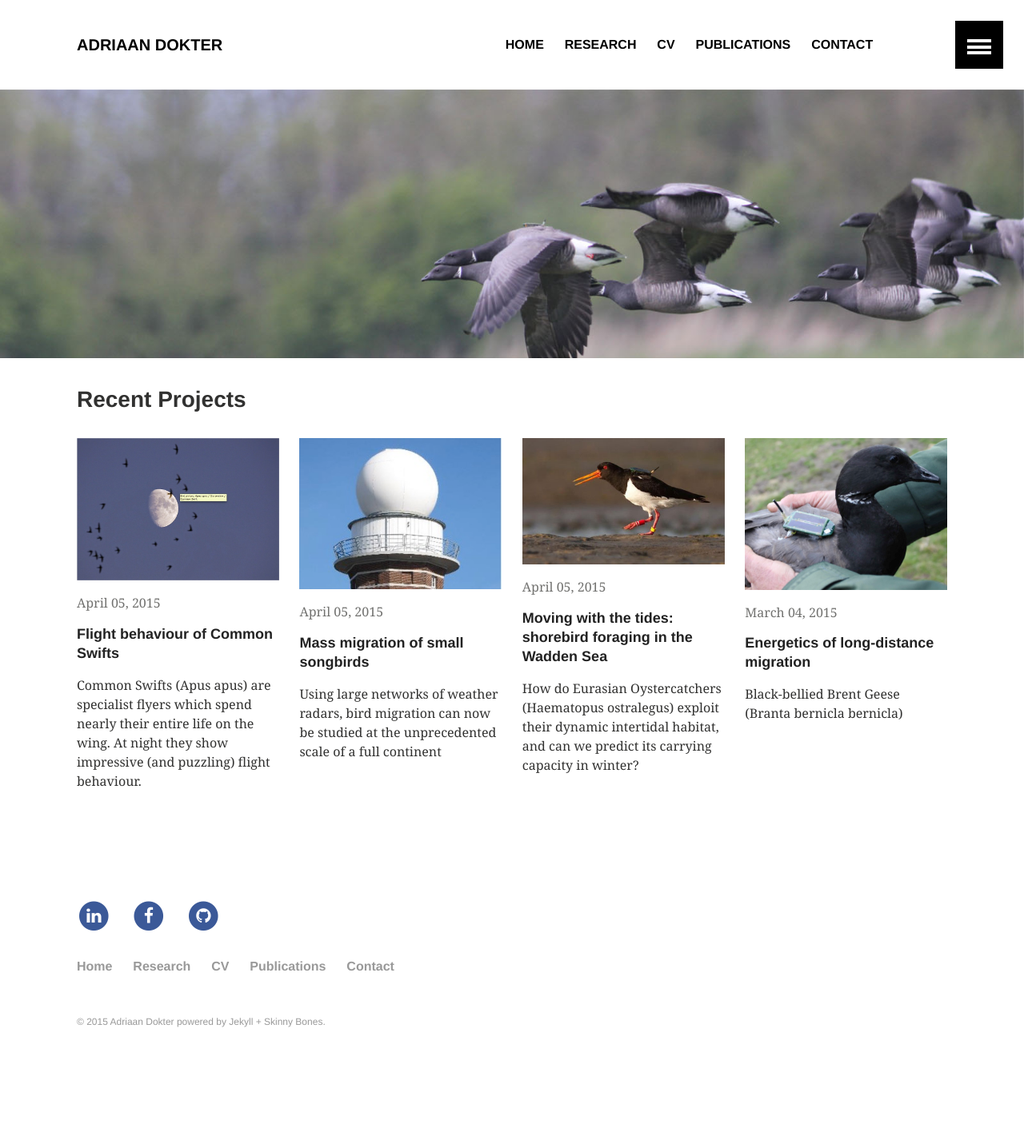
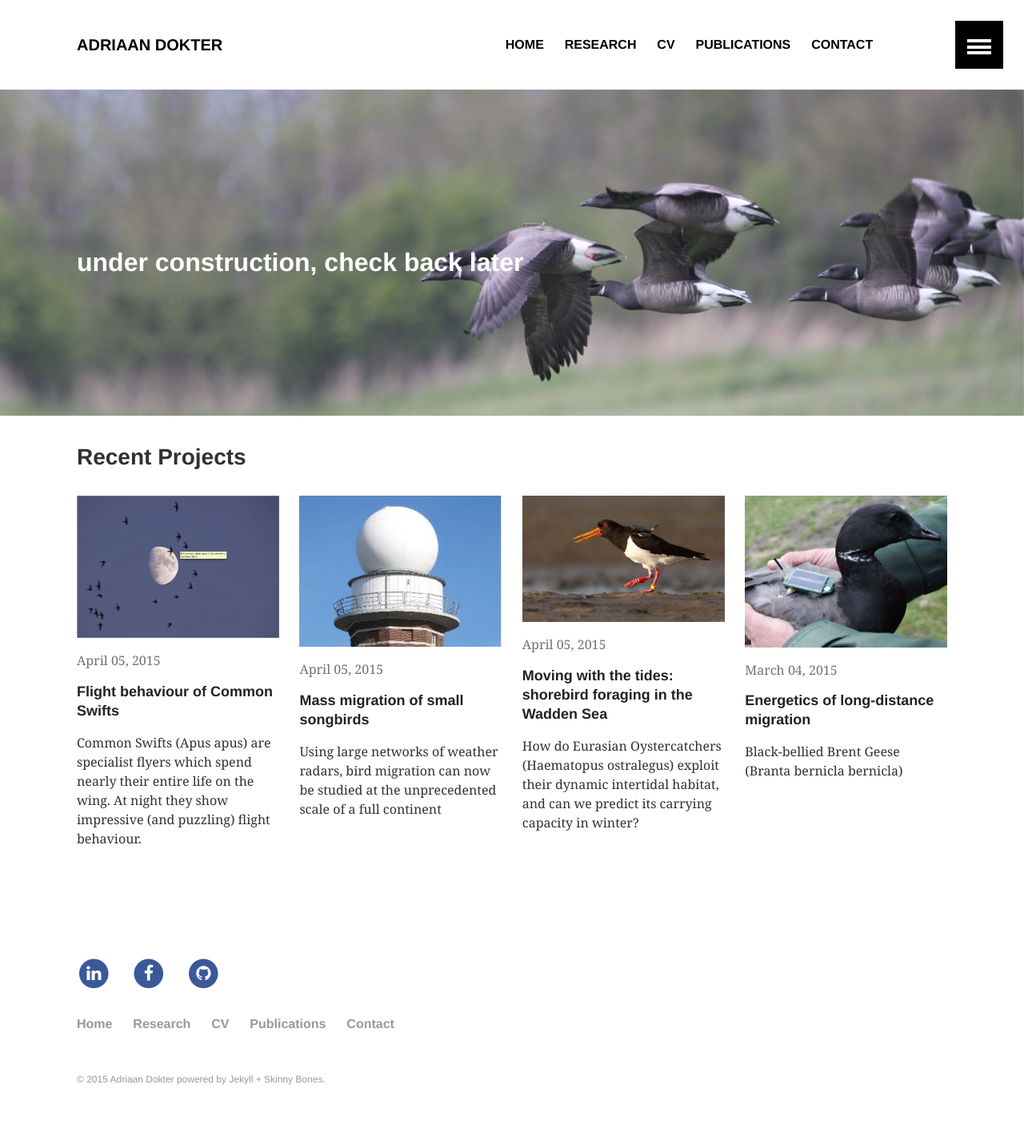
Before and after one commit to adokter/old_personal_pages, a Jekyll site: the page built from index.md, in a window 1280 px wide. Shown: the whole page at 80% size. Built offline with Jekyll 4.4.1, drawn with Linux system fonts in a browser that asks for light colours; before the commit the page ends 1364 px from its top, so only the background shows below that.

Commit message:
added under construction notification

```diff
--- a/_layouts/landing.html
+++ b/_layouts/landing.html
@@ -5,7 +5,7 @@ layout: default
 <div class="page-lead" style="background-image:url({{ site.url }}/images/{{ site.feature }})">
    <div class="wrap page-lead-content">
         <h1></h1>
-        <h2></h2>
+        <h2>under construction, check back later</h2>
 <!--        <h2>Adriaan's website to be hosted here soon</h2>
         <a href="//mmistakes.github.io/skinny-bones-jekyll/getting-started/" class="btn-inverse">Start Using Skinny Bones</a> &nbsp; or &nbsp; <a href="https://github.com/mmistakes/skinny-bones-jekyll" class="btn-inverse">View on GitHub</a> -->
    </div><!-- /.page-lead-content -->
```
Also changed, not shown: 1 other file.
